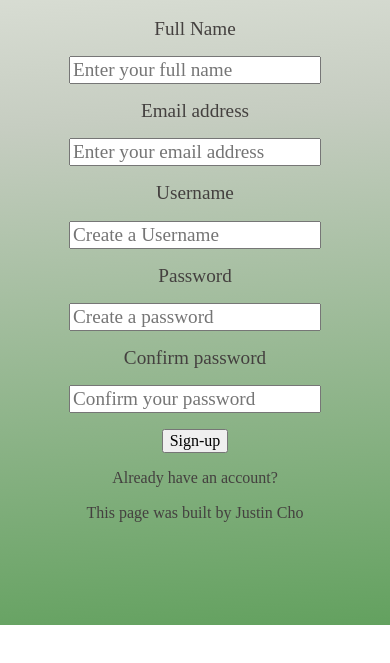
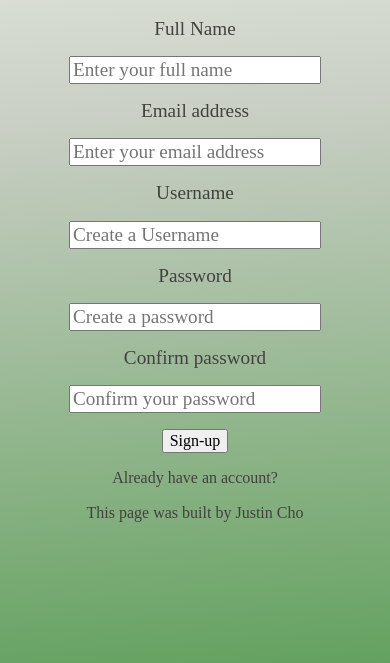
Before and after one commit to c-h-o-c-h-o/greenerGit, a plain HTML site: page root/signup/index.html in a window 390 px wide. Shown: the part 219-882 px from the top of the page. Before the commit the page ends 844 px from the top, so only its background shows below. Drawn offline with Linux system fonts and the light colour scheme; a web font is replaced by a local one.

Commit message:
Maybe this

```diff
--- a/root/signup/css/style.css
+++ b/root/signup/css/style.css
@@ -101,10 +101,4 @@ footer a {
     box-shadow: none;
     background: none;
   }
-  html {
-    height: 100%;
-  }
-  body {
-    height: 100%;
-  }
 }
```
